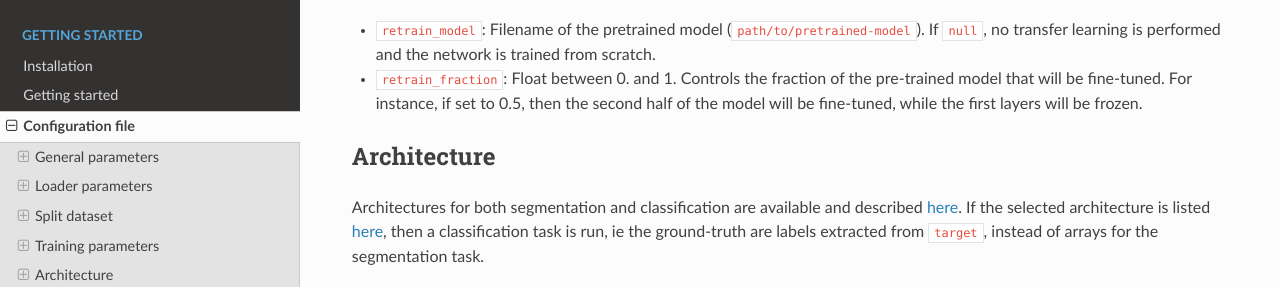
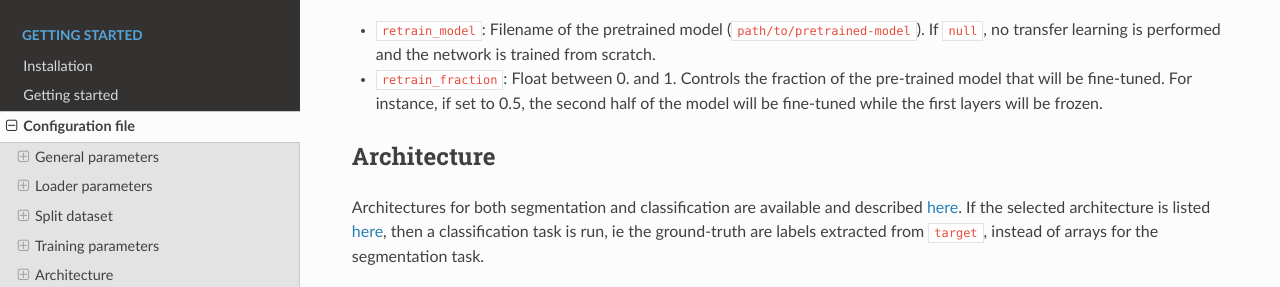
Before and after one commit to ivadomed/ivadomed, a Sphinx documentation site: the page built from docs/source/configuration_file.md, in a window 1280 px wide and 900 px high, scrolled down 3352 px. Shown: the part 189-476 px from the top of the window. Built offline with Sphinx 7.4.7 and the Read the Docs theme 2.0.0, drawn with Linux system fonts in a browser that asks for light colours.

Commit message:
Update docs/source/configuration_file.md
Co-authored-by: Julien Cohen-Adad <jcohen@polymtl.ca>

```diff
--- a/docs/source/configuration_file.md
+++ b/docs/source/configuration_file.md
@@ -92,7 +92,7 @@ Float. Alpha parameter of the Beta distribution, see [original paper on the Mixu
 
 #### transfer_learning
 - `retrain_model`: Filename of the pretrained model (`path/to/pretrained-model`). If `null`, no transfer learning is performed and the network is trained from scratch.
-- `retrain_fraction`: Float between 0. and 1. Controls the fraction of the pre-trained model that will be fine-tuned. For instance, if set to 0.5, then the second half of the model will be fine-tuned, while the first layers will be frozen.
+- `retrain_fraction`: Float between 0. and 1. Controls the fraction of the pre-trained model that will be fine-tuned. For instance, if set to 0.5, the second half of the model will be fine-tuned while the first layers will be frozen.
 
 ## Architecture
 Architectures for both segmentation and classification are available and described [here](models.rst).
```
